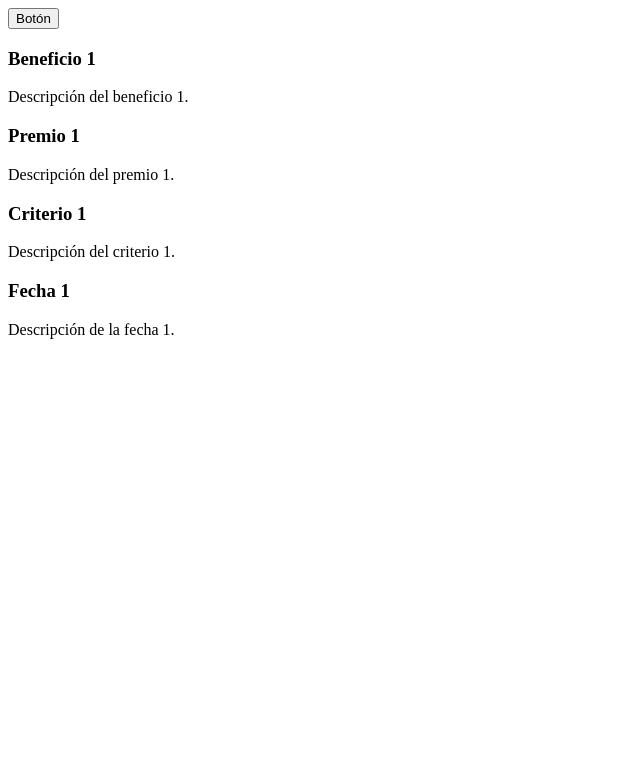
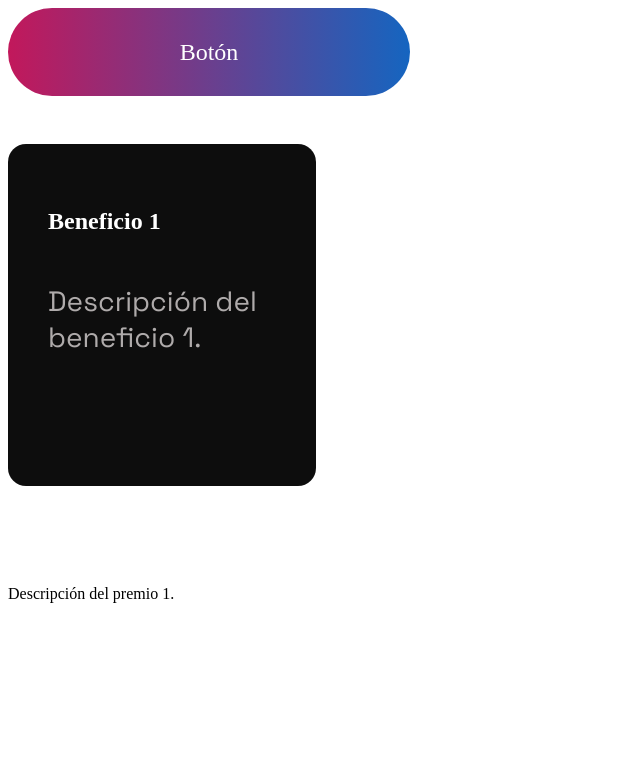
Before and after one commit to solposer/Torneo-de-Vibe-Coding, a Next.js app in the folder proyecto-torneo-web/: page / in a window 1280 px wide. Shown: the top 762 px of the page, without its empty margins (0-640 px from the left). Built offline with nearby package versions, Linux system fonts and the light colour scheme; a web font is replaced by a local one.

Commit message:
avance de ui

```diff
--- a/proyecto-torneo-web/app/globals.css
+++ b/proyecto-torneo-web/app/globals.css
@@ -2,6 +2,7 @@
 @import url('https://fonts.googleapis.com/css2?family=Press+Start+2P&family=Sixtyfour+Convergence&family=Space+Grotesk:wght@300..700&display=swap');
 
 :root{
+
   /*    C O L O R E S    */
 
   /* PRINCIPALES */
@@ -49,3 +50,7 @@
 .fuente-subtitulos {
   font-family: var(--fuente-subtitulos);
 }
+
+*{
+  box-sizing: border-box;
+}
--- /dev/null
+++ b/proyecto-torneo-web/app/ui/boton.css
@@ -0,0 +1,9 @@
+.boton-postular{
+    color:var(--color-blanco);
+    background:var(--gradiente-principal);
+    width: 402px;
+    height: 88px;
+    border:none;
+    border-radius:50px;
+    font-size: 32px;
+}
--- a/proyecto-torneo-web/app/ui/boton.tsx
+++ b/proyecto-torneo-web/app/ui/boton.tsx
@@ -1,6 +1,7 @@
+import "./boton.css";
 export default function Boton() {
   return (
-    <button className="bg-blue-500 hover:bg-blue-700 text-white font-bold py-2 px-4 rounded">
+    <button className="boton-postular subtitulo-beneficios">
       Botón
     </button>
   );
--- /dev/null
+++ b/proyecto-torneo-web/app/ui/cards-beneficios.css
@@ -0,0 +1,22 @@
+.card-beneficios{
+    width: 308px;
+    height:342px;
+    background:var(--color-negro-claro);
+    border-width: 0.8;
+    border-color: var(--color-plomo);
+    border-radius: 18px;
+    padding: 40px;
+}
+
+.subtitulo-beneficios{
+    color: var(--color-blanco);
+    font-size: 24px;
+    font-family: var(--fuente-subtitulos);
+    margin-bottom: 48px;
+}
+
+.descripcion-beneficios{
+    color:var(--color-plomo);
+    font-size:28px;
+    font-family: var(--fuente-parrafos);
+}
--- a/proyecto-torneo-web/app/ui/cards-beneficios.tsx
+++ b/proyecto-torneo-web/app/ui/cards-beneficios.tsx
@@ -1,8 +1,9 @@
+import "./cards-beneficios.css";
 export default function CardsBeneficios() {
   return (
-    <div className="bg-white p-6 rounded-lg shadow-md">
-      <h3 className="text-xl font-bold mb-2">Beneficio 1</h3>
-      <p className="text-gray-600">Descripción del beneficio 1.</p>
+    <div className="card-beneficios">
+      <h3 className="subtitulo-beneficios">Beneficio 1</h3>
+      <p className="descripcion-beneficios ">Descripción del beneficio 1.</p>
     </div>
   );
 }
--- /dev/null
+++ b/proyecto-torneo-web/app/ui/cards-criterios.css
@@ -0,0 +1,9 @@
+.card-criterios{
+    width: 261px;
+    height:258px;
+    background:var(--color-negro-claro);
+    border-width: 1;
+    border-color: var(--color-plomo);
+    border-radius: 18px;
+    padding: 40px;
+}
--- a/proyecto-torneo-web/app/ui/cards-criterios.tsx
+++ b/proyecto-torneo-web/app/ui/cards-criterios.tsx
@@ -1,8 +1,9 @@
+import "./cards-criterios.css"
 export default function CardsCriterios() {
   return (
-    <div className="bg-white p-6 rounded-lg shadow-md">
-      <h3 className="text-xl font-bold mb-2">Criterio 1</h3>
-      <p className="text-gray-600">Descripción del criterio 1.</p>
+    <div className="card-criterios">
+      <h3 className="fuente-suntitulos">Criterio 1</h3>
+      <p className="">Descripción del criterio 1.</p>
     </div>
   );
 }
--- /dev/null
+++ b/proyecto-torneo-web/app/ui/cards-premios.css
@@ -0,0 +1,4 @@
+.card-premios{
+    width: 615px;
+    height: 254px;
+}
--- a/proyecto-torneo-web/app/ui/cards-premios.tsx
+++ b/proyecto-torneo-web/app/ui/cards-premios.tsx
@@ -1,8 +1,9 @@
+import "./cards-premios.css";
 export default function CardsPremios() {
   return (
-    <div className="bg-white p-6 rounded-lg shadow-md">
-      <h3 className="text-xl font-bold mb-2">Premio 1</h3>
-      <p className="text-gray-600">Descripción del premio 1.</p>
+    <div className="card-premios">
+      <h3 className="subtitulo-beneficios">Premio 1</h3>
+      <p className="">Descripción del premio 1.</p>
     </div>
   );
 }
```
